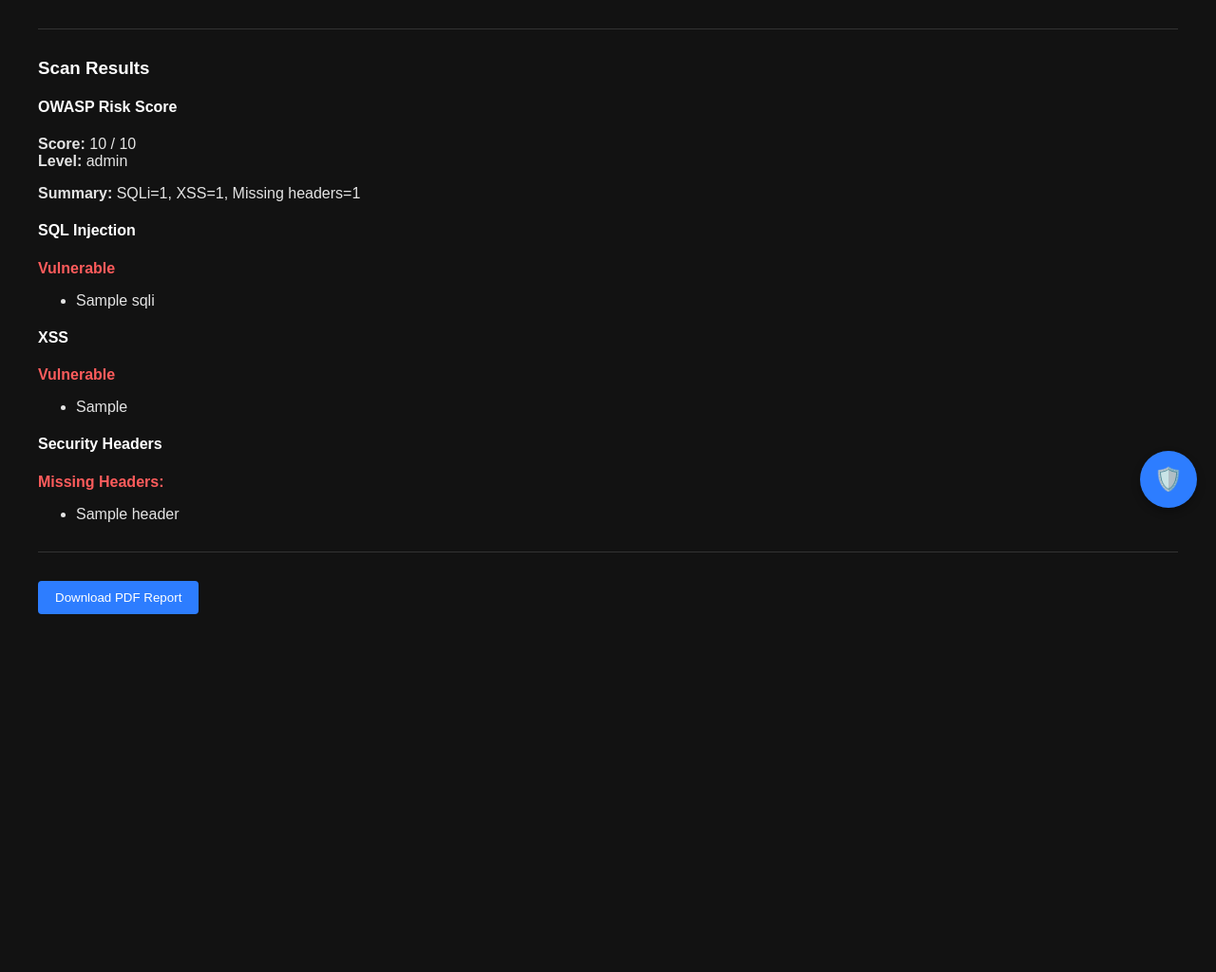
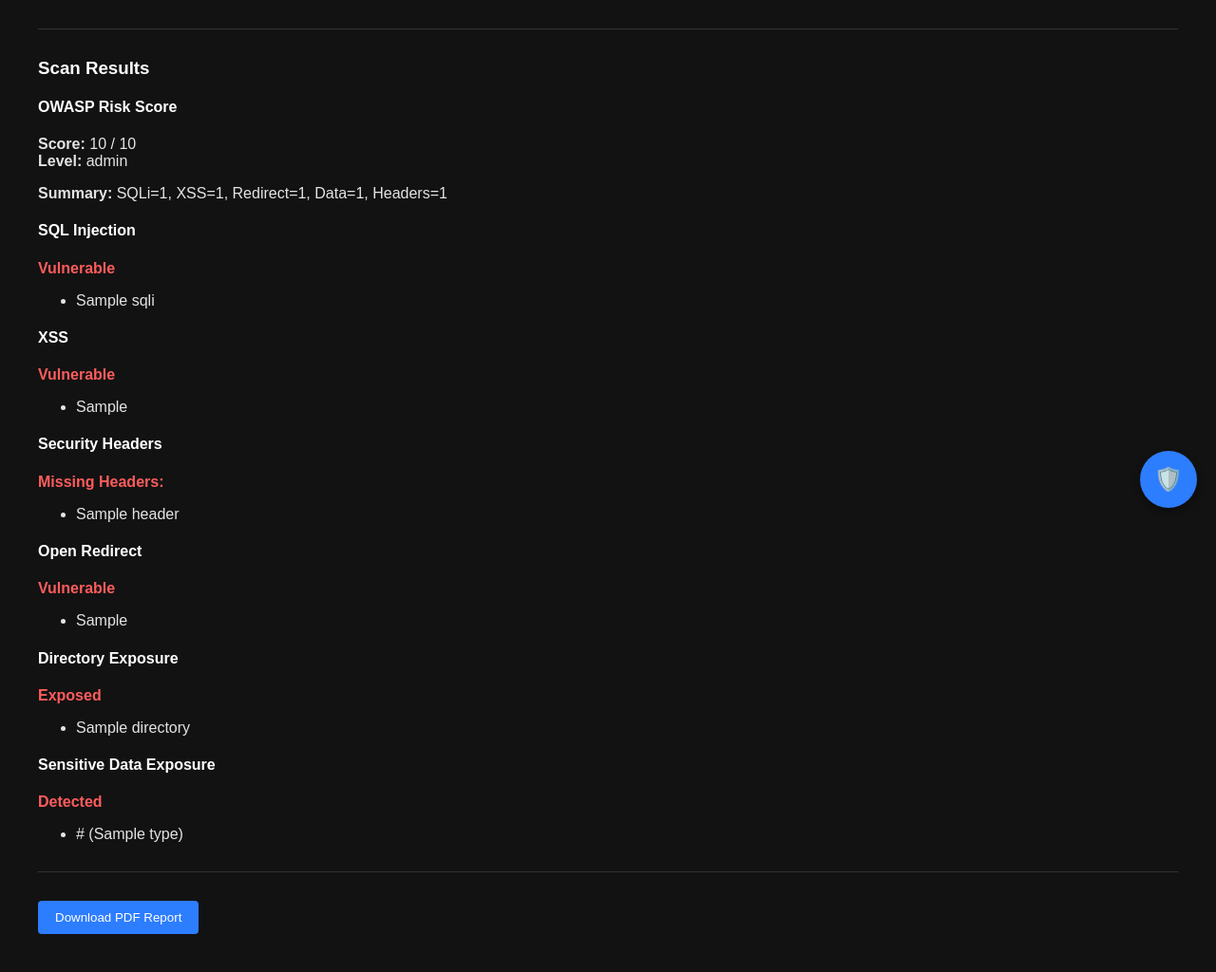
Before and after one commit to prishsha/WebSpidey, a Flask app: template templates/index.html in a window 1280 px wide. Shown: the part 245-1269 px from the top of the page at 95% size. Before the commit the page ends 892 px from the top, so only its background shows below. Run offline with Flask 3, Linux system fonts and the light colour scheme; the template is opened without the code that fills it: most values are stand-ins (such as "Sample title", 1, 10 or a date in 2020).

Commit message:
frontend updated

```diff
--- /dev/null
+++ b/static/chatbot.js
@@ -0,0 +1,105 @@
+const chatbotBtn = document.getElementById('chatbot-btn');
+const modal = document.getElementById('chatbot-modal');
+const closeBtn = document.querySelector('.close');
+const chatMessages = document.getElementById('chat-messages');
+const input = document.getElementById('chat-input');
+
+const results = JSON.parse(
+    document.getElementById('results-data')?.innerText || "{}"
+);
+
+// Modal controls
+chatbotBtn.onclick = () => modal.style.display = "block";
+closeBtn.onclick = () => modal.style.display = "none";
+
+window.onclick = (e) => {
+    if (e.target === modal) modal.style.display = "none";
+};
+
+// Enter key
+input.addEventListener("keypress", function (e) {
+    if (e.key === "Enter") sendMessage();
+});
+
+function sendMessage() {
+    const text = input.value.trim();
+    if (!text) return;
+
+    addMessage(text, "user-message");
+    input.value = "";
+
+    const reply = generateResponse(text.toLowerCase());
+    addMessage(reply, "bot-message");
+}
+
+function addMessage(text, className) {
+    const msg = document.createElement('div');
+    msg.className = 'message ' + className;
+    msg.innerText = text;
+    chatMessages.appendChild(msg);
+    chatMessages.scrollTop = chatMessages.scrollHeight;
+}
+
+// 🧠 IMPROVED CHATBOT
+function generateResponse(query) {
+
+    const r = results?.owasp_risk;
+    const sqli = results?.sqli || [];
+    const xss = results?.xss || [];
+    const redirect = results?.open_redirect || [];
+    const dirs = results?.directories || [];
+    const data = results?.sensitive_data || [];
+    const headers = results?.headers || [];
+    const suggestions = results?.suggestions || [];
+
+    if (query.includes("risk") || query.includes("score")) {
+        if (!r) return "Run a scan first.";
+        return `Security score: ${r.score}/10 (${r.level}).\n\n` +
+               `Top contributors:\n` +
+               `• SQLi: ${r.details.sql_injection_count}\n` +
+               `• XSS: ${r.details.xss_count}\n` +
+               `• Redirect: ${r.details.open_redirect_count}`;
+    }
+
+    if (query.includes("redirect")) {
+        return redirect.length
+            ? `Open Redirect found on ${redirect.length} endpoint(s). Validate redirect URLs.`
+            : "No open redirect issues detected.";
+    }
+
+    if (query.includes("directory") || query.includes("admin")) {
+        return dirs.length
+            ? `Exposed directories detected (${dirs.length}). Restrict access immediately.`
+            : "No exposed directories found.";
+    }
+
+    if (query.includes("data") || query.includes("api") || query.includes("leak")) {
+        return data.length
+            ? `Sensitive data exposure detected. Avoid exposing API keys, tokens, or emails.`
+            : "No sensitive data exposure detected.";
+    }
+
+    if (query.includes("sql")) {
+        return sqli.length
+            ? `SQL Injection detected. Use prepared statements.`
+            : "No SQL Injection issues found.";
+    }
+
+    if (query.includes("xss")) {
+        return xss.length
+            ? `XSS detected. Sanitize inputs and use CSP.`
+            : "No XSS issues found.";
+    }
+
+    if (query.includes("header")) {
+        return headers.length
+            ? `Missing headers: ${headers.join(", ")}`
+            : "All security headers are present.";
+    }
+
+    if (query.includes("fix") || query.includes("improve")) {
+        return suggestions.slice(0, 5).join("\n");
+    }
+
+    return "Ask about risk score, SQLi, XSS, redirects, directories, or data exposure.";
+}
--- a/templates/index.html
+++ b/templates/index.html
@@ -222,8 +222,12 @@
     <p><b>Score:</b> {{ results.owasp_risk.score }} / 10<br>
         <b>Level:</b> {{ results.owasp_risk.level }}
     </p>
-    <p><b>Summary:</b> SQLi={{ results.owasp_risk.details.sql_injection_count }}, XSS={{
-        results.owasp_risk.details.xss_count }}, Missing headers={{ results.owasp_risk.details.missing_headers_count }}
+    <p><b>Summary:</b>
+        SQLi={{ results.owasp_risk.details.sql_injection_count }},
+        XSS={{ results.owasp_risk.details.xss_count }},
+        Redirect={{ results.owasp_risk.details.open_redirect_count }},
+        Data={{ results.owasp_risk.details.sensitive_data_count }},
+        Headers={{ results.owasp_risk.details.missing_headers_count }}
     </p>
 
     <h4>SQL Injection</h4>
@@ -262,6 +266,42 @@
     <p class="safe"><b>All Required Headers Present</b></p>
     {% endif %}
 
+    <h4>Open Redirect</h4>
+    {% if results.open_redirect %}
+    <p class="vuln"><b>Vulnerable</b></p>
+    <ul>
+        {% for u in results.open_redirect %}
+        <li>{{ u }}</li>
+        {% endfor %}
+    </ul>
+    {% else %}
+    <p class="safe"><b>Not Detected</b></p>
+    {% endif %}
+
+    <h4>Directory Exposure</h4>
+    {% if results.directories %}
+    <p class="vuln"><b>Exposed</b></p>
+    <ul>
+        {% for d in results.directories %}
+        <li>{{ d }}</li>
+        {% endfor %}
+    </ul>
+    {% else %}
+    <p class="safe"><b>Not Detected</b></p>
+    {% endif %}
+
+    <h4>Sensitive Data Exposure</h4>
+    {% if results.sensitive_data %}
+    <p class="vuln"><b>Detected</b></p>
+    <ul>
+        {% for item in results.sensitive_data %}
+        <li>{{ item.url }} ({{ item.type }})</li>
+        {% endfor %}
+    </ul>
+    {% else %}
+    <p class="safe"><b>Not Detected</b></p>
+    {% endif %}
+
     {% endif %}
 
     <!-- Chatbot Modal -->
@@ -292,150 +332,7 @@
     <button onclick="window.location.href='/download_pdf'">Download PDF Report</button>
     {% endif %}
 
-    <script>
-        const chatbotBtn = document.getElementById('chatbot-btn');
-        const modal = document.getElementById('chatbot-modal');
-        const closeBtn = document.querySelector('.close');
-        const chatMessages = document.getElementById('chat-messages');
-        const input = document.getElementById('chat-input');
-
-        // Backend data
-        const results = JSON.parse(
-            document.getElementById('results-data')?.innerText || "{}"
-        );
-
-        // Open/Close modal
-        chatbotBtn.onclick = () => modal.style.display = "block";
-        closeBtn.onclick = () => modal.style.display = "none";
-
-        window.onclick = (e) => {
-            if (e.target === modal) modal.style.display = "none";
-        };
-
-        // ENTER key support
-        input.addEventListener("keypress", function (e) {
-            if (e.key === "Enter") sendMessage();
-        });
-
-        // Send message
-        function sendMessage() {
-            const text = input.value.trim();
-            if (!text) return;
-
-            addMessage(text, "user-message");
-            input.value = "";
-
-            const reply = generateResponse(text.toLowerCase());
-            addMessage(reply, "bot-message");
-        }
-
-        // Add message to UI
-        function addMessage(text, className) {
-            const msg = document.createElement('div');
-            msg.className = 'message ' + className;
-            msg.innerText = text;
-            chatMessages.appendChild(msg);
-            chatMessages.scrollTop = chatMessages.scrollHeight;
-        }
-
-        // 🧠 RULE-BASED CHATBOT
-        function generateResponse(query) {
-
-            const risk = results?.owasp_risk;
-            const sqli = results?.sqli || [];
-            const xss = results?.xss || [];
-            const headers = results?.headers || [];
-            const suggestions = results?.suggestions || [];
-
-            // Greeting
-            if (query.includes("hi") || query.includes("hello")) {
-                return "Hello. I'm your WebSpidey security assistant. I can help you understand vulnerabilities detected in your scan and guide you on how to fix them.";
-            }
-
-            // Risk score (MORE PROFESSIONAL)
-            if (query.includes("score") || query.includes("risk")) {
-                if (!risk) return "No scan data available. Please run a scan first.";
-
-                return `Your application currently has a security score of ${risk.score}/10, which is classified as "${risk.level}" risk.\n\n` +
-                    `This assessment is based on:\n` +
-                    `• ${risk.details.sql_injection_count} SQL Injection issue(s)\n` +
-                    `• ${risk.details.xss_count} XSS vulnerability(ies)\n` +
-                    `• ${risk.details.missing_headers_count} missing security header(s)\n\n` +
-                    `I recommend prioritizing high-impact vulnerabilities such as SQL Injection and XSS.`;
-            }
-
-            // SQL Injection (PERSONALIZED)
-            if (query.includes("sql")) {
-                if (!sqli.length) {
-                    return "Good news — no SQL Injection vulnerabilities were detected in your application. Your input handling for database queries appears to be secure.";
-                }
-
-                return `SQL Injection vulnerabilities were detected on ${sqli.length} endpoint(s).\n\n` +
-                    `Why this matters:\n` +
-                    `SQL Injection can allow attackers to manipulate your database, potentially exposing or modifying sensitive data.\n\n` +
-                    `Recommended actions:\n` +
-                    `• Use parameterized queries or prepared statements\n` +
-                    `• Avoid dynamic SQL string construction\n` +
-                    `• Validate and sanitize all user inputs\n` +
-                    `• Consider using an ORM for safer query handling`;
-            }
-
-            // XSS (PERSONALIZED)
-            if (query.includes("xss")) {
-                if (!xss.length) {
-                    return "No Cross-Site Scripting (XSS) vulnerabilities were identified. Your application appears to be handling user-generated content safely.";
-                }
-
-                return `Cross-Site Scripting (XSS) vulnerabilities were found on ${xss.length} endpoint(s).\n\n` +
-                    `Impact:\n` +
-                    `Attackers may inject malicious scripts that execute in users' browsers, leading to session hijacking or data theft.\n\n` +
-                    `Recommended fixes:\n` +
-                    `• Sanitize and escape all user inputs before rendering\n` +
-                    `• Implement a strong Content Security Policy (CSP)\n` +
-                    `• Avoid directly injecting HTML/JS into pages\n` +
-                    `• Use frameworks that auto-escape content`;
-            }
-
-            // Headers (MORE INSIGHTFUL)
-            if (query.includes("header")) {
-                if (!headers.length) {
-                    return "All critical security headers are properly configured. This significantly improves your application's defense against common web attacks.";
-                }
-
-                return `Your application is missing ${headers.length} important security header(s):\n\n` +
-                    `• ${headers.join("\n• ")}\n\n` +
-                    `Why this matters:\n` +
-                    `Security headers help protect against attacks like XSS, clickjacking, and data injection.\n\n` +
-                    `Recommendation:\n` +
-                    `Implement these headers at the server or middleware level for consistent protection.`;
-            }
-
-            // Improve security (TAILORED)
-            if (query.includes("improve") || query.includes("fix") || query.includes("secure")) {
-                if (!suggestions.length) {
-                    return "No specific recommendations available. Please run a scan first.";
-                }
-
-                return `Based on your scan results, here are the most important actions you should take:\n\n` +
-                    suggestions.slice(0, 5).map(s => `• ${s}`).join("\n") +
-                    `\n\nStart by addressing critical vulnerabilities first for maximum impact.`;
-            }
-
-            // General best practices
-            if (query.includes("best") || query.includes("practice")) {
-                return `Here are some essential web security best practices:\n\n` +
-                    `• Always use HTTPS\n` +
-                    `• Validate and sanitize all inputs\n` +
-                    `• Implement proper authentication and authorization\n` +
-                    `• Keep dependencies updated\n` +
-                    `• Enable logging and monitoring\n` +
-                    `• Conduct regular security testing`;
-            }
-
-            // Default (SMARTER FALLBACK)
-            return "I'm here to help with your security scan results. You can ask about your risk score, SQL Injection, XSS vulnerabilities, headers, or how to improve your security posture.";
-        }
-    </script>
+    <script src="{{ url_for('static', filename='chatbot.js') }}"></script>
 </body>
 
 </html>
```
